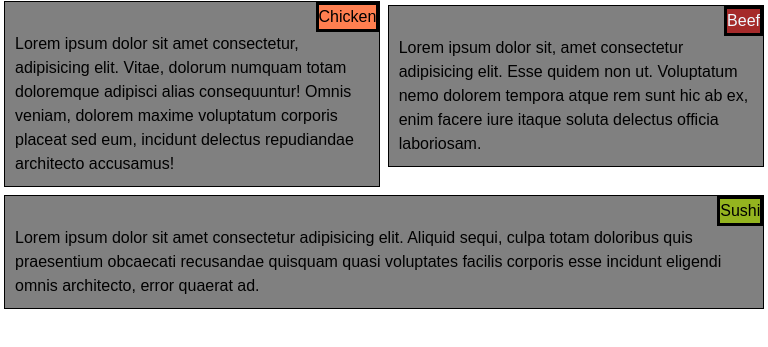
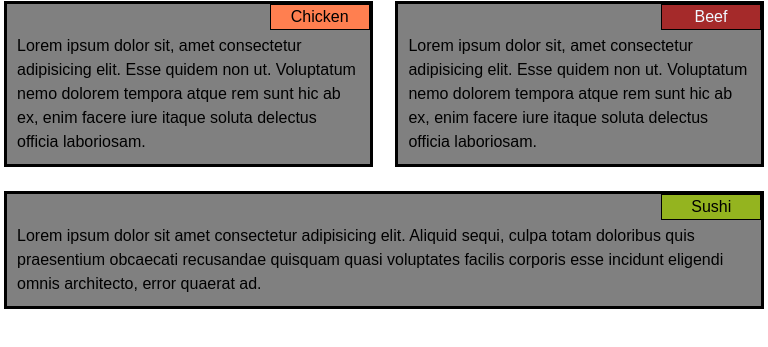
Before and after one commit to LauriGB/module2-solution, a plain HTML site: page index.html in a window 768 px wide. Shown: the part 51-398 px from the top of the page. Drawn offline with Linux system fonts and the light colour scheme.

Commit message:
segundo intento

```diff
--- a/estilos.css
+++ b/estilos.css
@@ -59,13 +59,15 @@ h1 {
 .cajita {
 
   border-style: solid;
-  border-width: 3px;
+  border-width: 1px;
   border-color: black;
   position:absolute;
   top: 0;
   right:0;
   float:right;
   margin:0 0 10px 10px;
+  min-width: 100px;
+  text-align: center;
 
 
 
@@ -74,6 +76,7 @@ h1 {
 contenedor p {
 
  position:relative;
+ font-family: Arial, Helvetica, sans-serif;
 
 
 }
@@ -108,53 +111,54 @@ contenedor p {
   main {
     width: 100%;
     }
+
     .contenedor-padre {
     font-size: 0;
     width: 100%;
-    position:relative;
-
-
+    height: 100%;
+    position: relative;
+    clear:both;
     }
 
-
-
     .arriba1 {
-
-    max-width: 49%;
-    height:auto;
+    max-width: 48%;
+    height: auto;
     vertical-align: top;
     box-sizing: border-box;
-    border: 1px solid black;
+    border: 3px solid black;
     padding: 10px;
     font-size: 16px;
+    position: relative;
+    display: inline-block;
     }
 
     .arriba2 {
-
-    max-width: 49%;
+    max-width: 48%;
     height: auto;
     vertical-align: top;
     box-sizing: border-box;
-    border: 1px solid black;
+    border: 3px solid black;
     padding: 10px;
     font-size: 16px;
-    margin-left: 5%;
-    position:absolute;
-    top:0;
-    right:0;
+
+    position: relative;
+    display: inline-block;
+    float:right;
 
     }
 
     .abajo {
+    clear: both;
     display: inline-block;
     width: 99%;
     box-sizing: border-box;
-    border: 1px solid black;
+    border: 3px solid black;
     padding: 10px;
     font-size: 16px;
+    margin-top: 20px; /* Agregar esta línea para separar la caja de abajo del contenido superior */
     }
 
     .contenido{
-    margin-top: 20px;
+      margin-top:20px;
     }
 }
--- a/index.html
+++ b/index.html
@@ -16,7 +16,7 @@
     <main class="contenedor-padre" >
 
             <div class="contenedor arriba1" >
-                <p class="contenido">Lorem ipsum dolor sit amet consectetur, adipisicing elit. Vitae, dolorum numquam totam doloremque adipisci alias consequuntur! Omnis veniam, dolorem maxime voluptatum corporis placeat sed eum, incidunt delectus repudiandae architecto accusamus!</p>
+                <p class="contenido">Lorem ipsum dolor sit, amet consectetur adipisicing elit. Esse quidem non ut. Voluptatum nemo dolorem tempora atque rem sunt hic ab ex, enim facere iure itaque soluta delectus officia laboriosam.</p>
                 <div class="cajita chicken ">
                     <p>Chicken</p>
                 </div>
```
Lines whose indentation alone changed are shown as unchanged.
